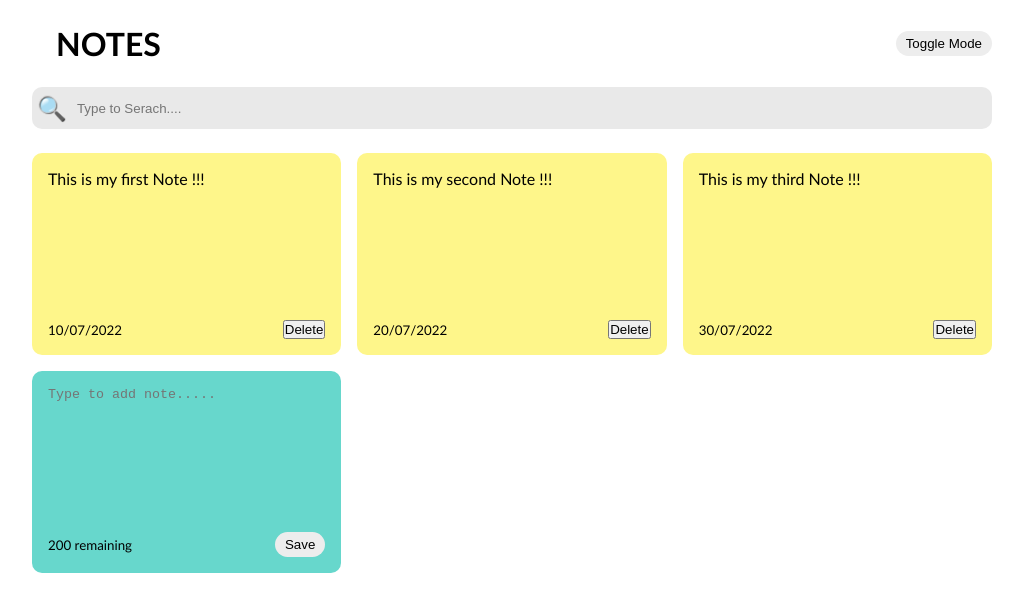
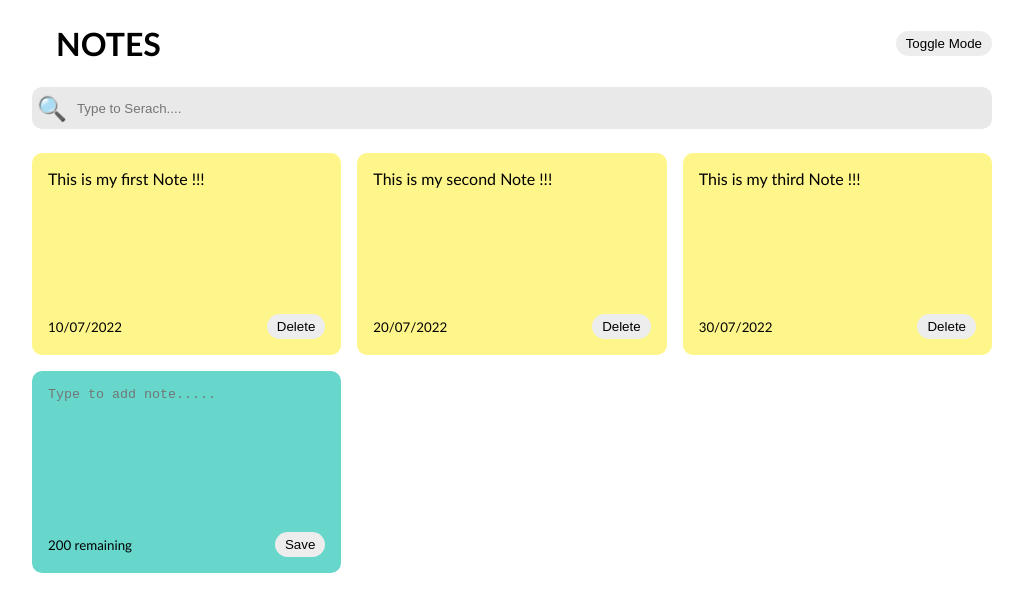
Before and after one commit to Aboli56/Notes-App, a React (Create React App) app: page / in a window 1280 px wide. Shown: the top 612 px of the page, without its empty margins (128-1151 px from the left). Built offline with nearby package versions, Linux system fonts and the light colour scheme.

Commit message:
Update Note.jsx

```diff
--- a/src/components/Note.jsx
+++ b/src/components/Note.jsx
@@ -6,7 +6,7 @@ const Note = ({id , text, date, handleDeleteNote}) => {
       <span>{text}</span>
       <div className='note-footer'>
         <small>{date}</small>
-        <button className='delete-icon' onClick={()=>handleDeleteNote(id)}>Delete</button>
+        <button className='save' onClick={()=>handleDeleteNote(id)}>Delete</button>
       </div>
     </div>
   )
```
